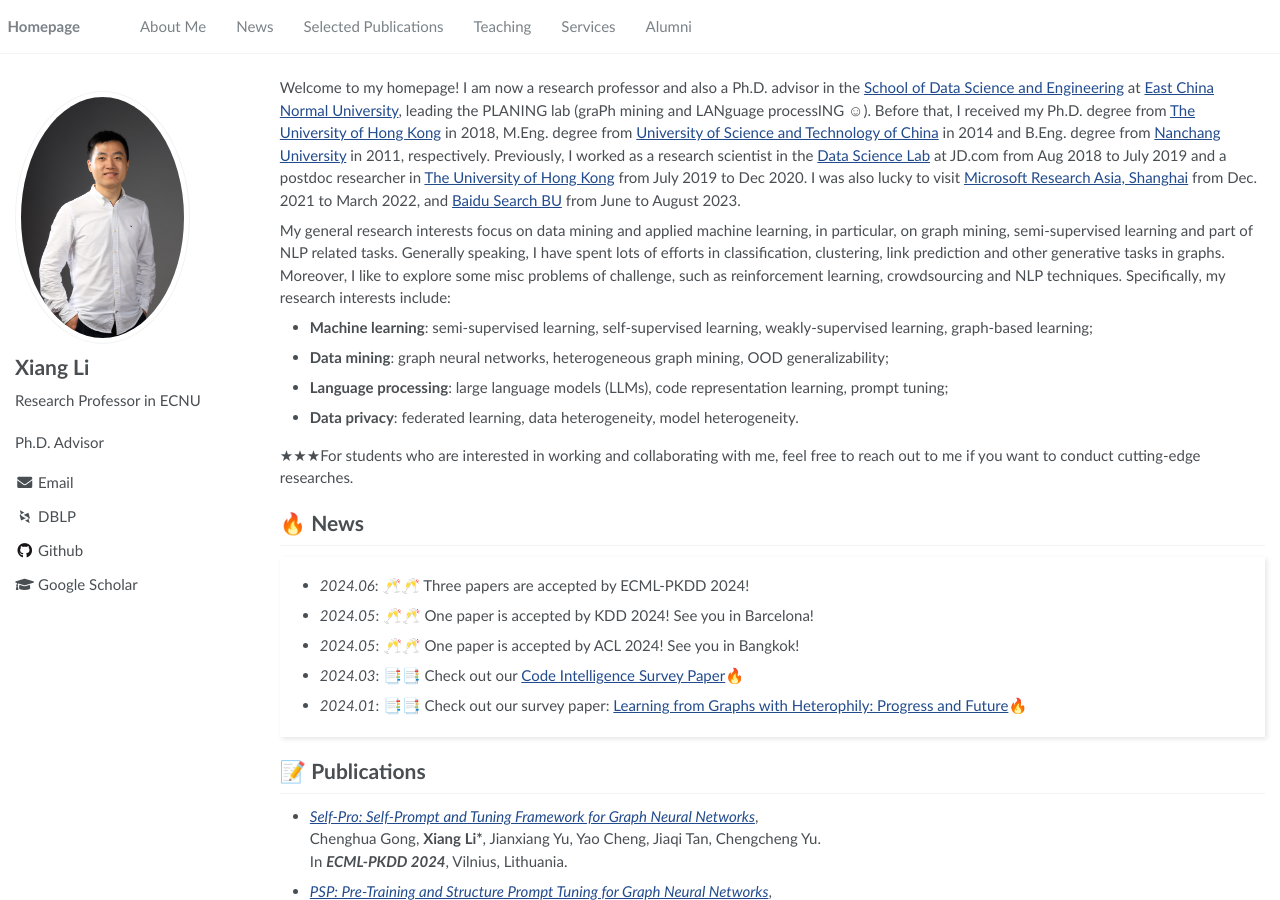
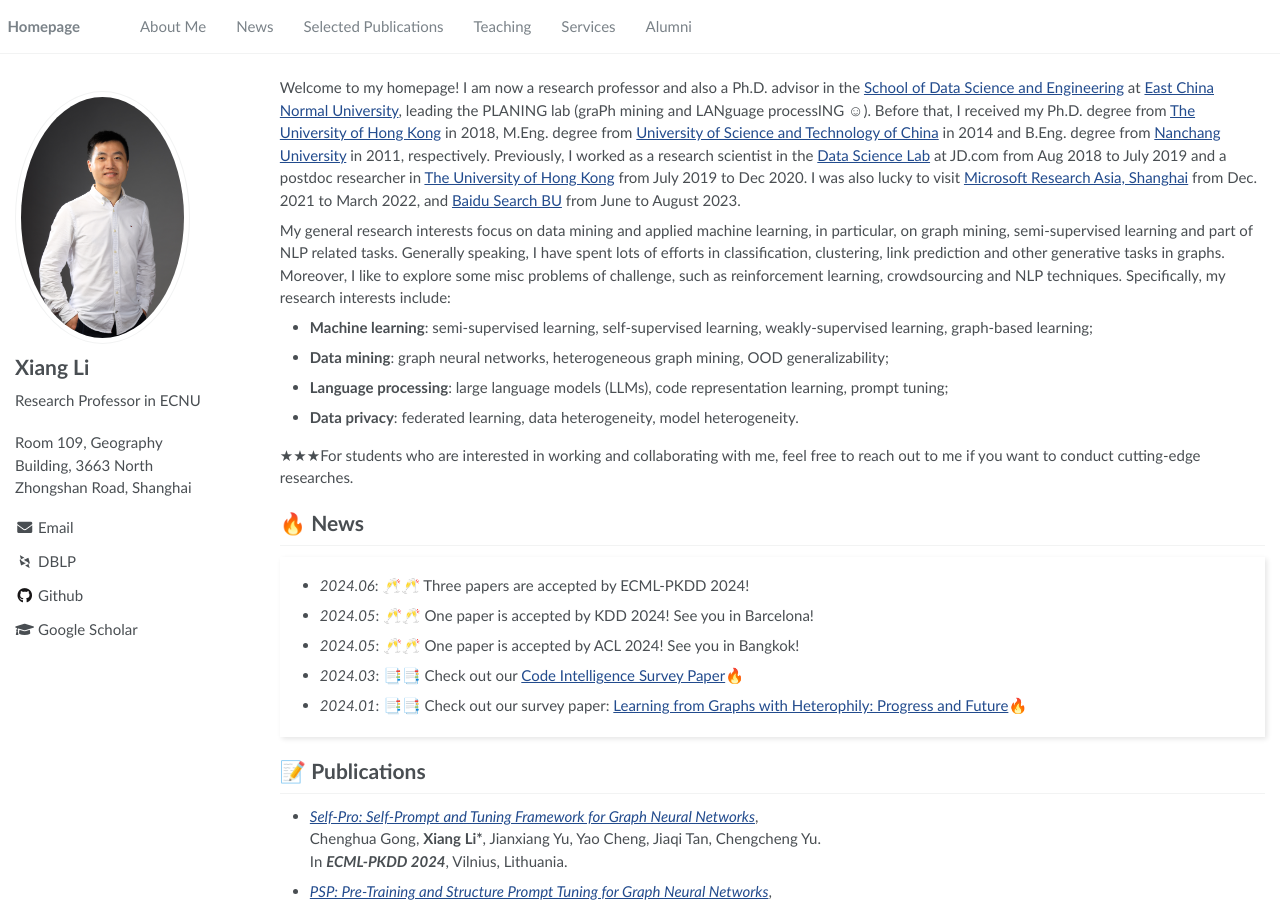
Before and after one commit to lixiang3776/lixiang3776.github.io, a Jekyll site: the page built from _pages/about.md, in a window 1280 px wide and 900 px high. Built offline with Jekyll 4.4.1, drawn with Linux system fonts in a browser that asks for light colours; some web fonts are replaced.

Commit message:
Update _config.yml

```diff
--- a/_config.yml
+++ b/_config.yml
@@ -7,7 +7,7 @@
 
 # Site Settings
 title                    : "Xiang Li"
-description              : "Ph.D. Advisor"
+description              : "Room 109, Geography Building, 3663 North Zhongshan Road, Shanghai"
 repository               :
 google_scholar_stats_use_cdn : true
 
```
